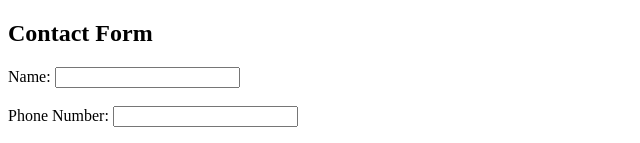
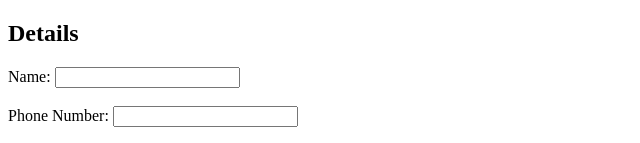
Before and after one commit to chaganti997/details-form, a plain HTML site: page index.html in a window 1280 px wide. Shown: the top 143 px of the page, without its empty margins (0-640 px from the left). Drawn offline with Linux system fonts and the light colour scheme.

Commit message:
Update index.html

```diff
--- a/index.html
+++ b/index.html
@@ -3,7 +3,7 @@
 <head>
     <meta charset="UTF-8">
     <meta name="viewport" content="width=device-width, initial-scale=1.0">
-    <title>Contact Form</title>
+    <title>Details</title>
     <script>
         function submitForm(event) {
             event.preventDefault(); // Prevent default form submission
@@ -27,7 +27,7 @@
     </script>
 </head>
 <body>
-    <h2>Contact Form</h2>
+    <h2>Details</h2>
     <form id="contactForm" onsubmit="submitForm(event)">
         <label for="name">Name:</label>
         <input type="text" id="name" name="name" required><br><br>
```
